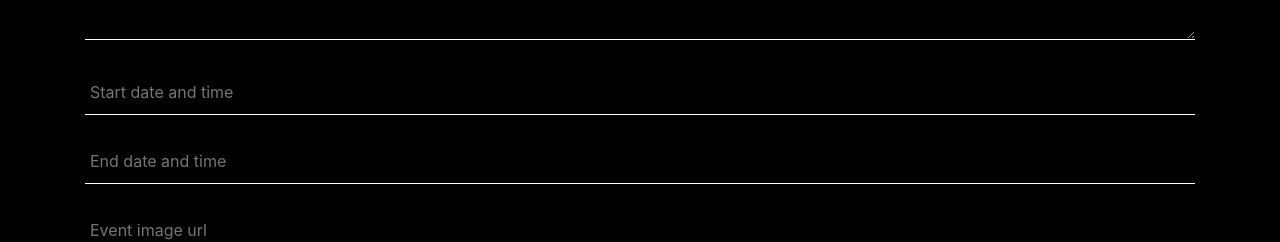
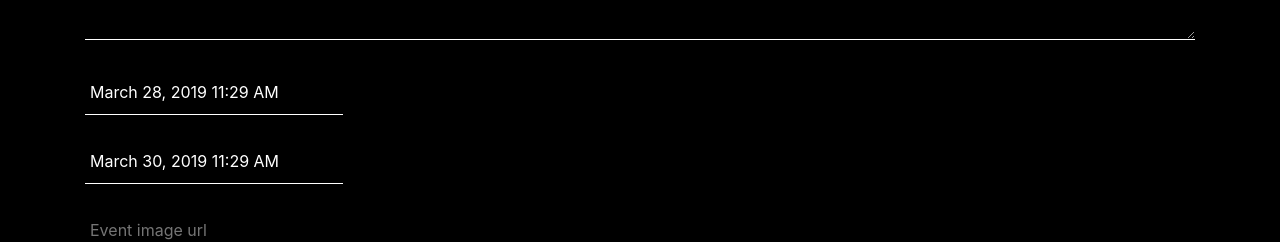
Before and after one commit to pakatagoh/star-wars-crazy-client, a React (Create React App) app: page /events/new in a window 1280 px wide. Shown: the part 456-698 px from the top of the page. Built offline with nearby package versions, Linux system fonts and the light colour scheme; sample sign-in values are in the browser's storage.

Commit message:
Install react-datepicker, date-fns, prop-types. Add Date picker to EventPageNew form

```diff
--- a/package.json
+++ b/package.json
@@ -5,10 +5,13 @@
   "dependencies": {
     "axios": "^0.18.0",
     "bootstrap": "^4.3.1",
+    "date-fns": "^1.30.1",
     "formik": "^1.5.1",
     "immer": "^2.1.4",
     "lodash": "^4.17.11",
+    "prop-types": "^15.7.2",
     "react": "^16.8.3",
+    "react-datepicker": "^2.3.0",
     "react-dom": "^16.8.3",
     "react-media": "^1.9.2",
     "react-scripts": "2.1.5",
--- a/src/pages/EventsRouting/EventPageNew/EventPageNew.jsx
+++ b/src/pages/EventsRouting/EventPageNew/EventPageNew.jsx
@@ -1,5 +1,7 @@
 import React, { useContext, useEffect } from 'react';
 import styled from 'styled-components';
+import DatePicker from 'react-datepicker';
+import { parse, addDays } from 'date-fns';
 import { Formik, Form, Field, ErrorMessage } from 'formik';
 import * as Yup from 'yup';
 import Block from './../../../components/Block/Block';
@@ -8,6 +10,8 @@ import Spinner from './../../../components/Spinner/Spinner';
 import ButtonYellow from './../../../components/Buttons/ButtonYellow';
 import { createEvent } from './../../../services/event/eventService';
 import { UserContext } from './../../../App';
+
+import 'react-datepicker/dist/react-datepicker.css';
 
 const StyledFormikField = styled(Field)`
   & {
@@ -40,6 +44,36 @@ const StyledFormikTextArea = styled(Field)`
   }
 `;
 
+const MyDatePicker = ({
+  field, // { name, value, onChange, onBlur }
+  form: { touched, errors, setFieldValue, setFieldTouched }, // also values, setXXXX, handleXXXX, dirty, isValid, status, etc.
+  ...props
+}) => {
+  const onChange = value => {
+    setFieldValue(field.name, value);
+  };
+  const onBlur = () => {
+    setFieldTouched(field.name, true);
+  };
+  return (
+    <>
+      <DatePicker
+        selected={field.value}
+        onChange={onChange}
+        onBlur={onBlur}
+        minDate={new Date()}
+        todayButton={'Today'}
+        showTimeSelect
+        timeFormat="HH:mm"
+        dateFormat="MMMM d, yyyy h:mm aa"
+        timeIntervals={30}
+        {...props}
+      />
+      {touched[field.name] && errors[field.name] && <div>{errors[field.name]}</div>}
+    </>
+  );
+};
+
 const eventSchema = Yup.object().shape({
   name: Yup.string().required('Event name is required'),
   description: Yup.string().required('Event description is required'),
@@ -55,8 +89,8 @@ const EventPageNew = props => {
   const initialFormValues = {
     name: '',
     description: '',
-    eventStart: '',
-    eventEnd: '',
+    eventStart: parse(Date.now()),
+    eventEnd: addDays(Date.now(), 2),
     imageUrl: '',
   };
 
@@ -138,13 +172,13 @@ const EventPageNew = props => {
                         <ErrorMessage name="description" />
                       </div>
                       <div className="mb-4">
-                        <StyledFormikField type="text" name="eventStart" placeholder="Start date and time" />
+                        <StyledFormikField name="eventStart" type="text" component={MyDatePicker} />
                       </div>
                       <div className="mb-4">
                         <ErrorMessage name="eventStart" />
                       </div>
                       <div className="mb-4">
-                        <StyledFormikField type="text" name="eventEnd" placeholder="End date and time" />
+                        <StyledFormikField name="eventEnd" type="text" component={MyDatePicker} />
                       </div>
                       <div className="mb-4">
                         <ErrorMessage name="eventEnd" />
```
Also changed, not shown: 1 other file (tests, documents, lock files or other folders).
